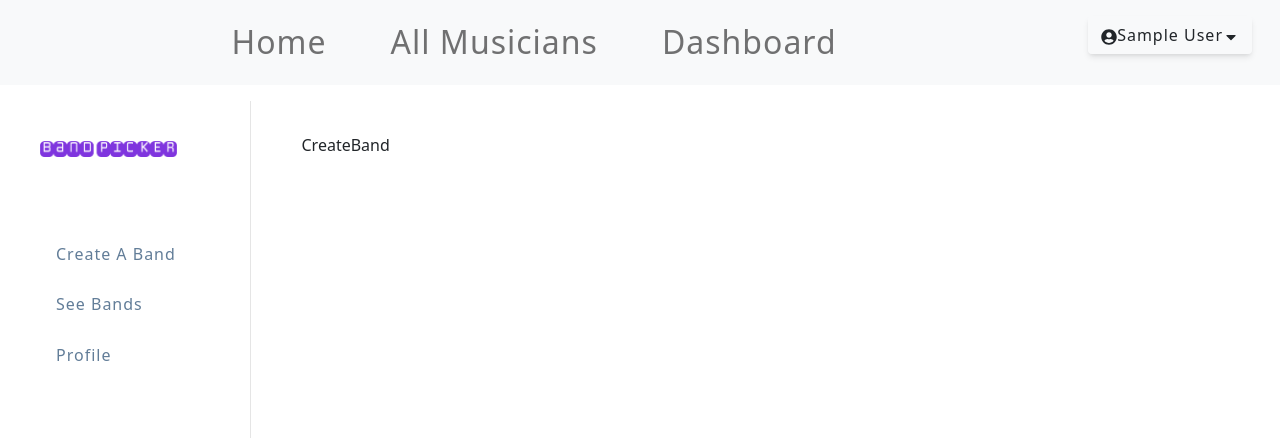
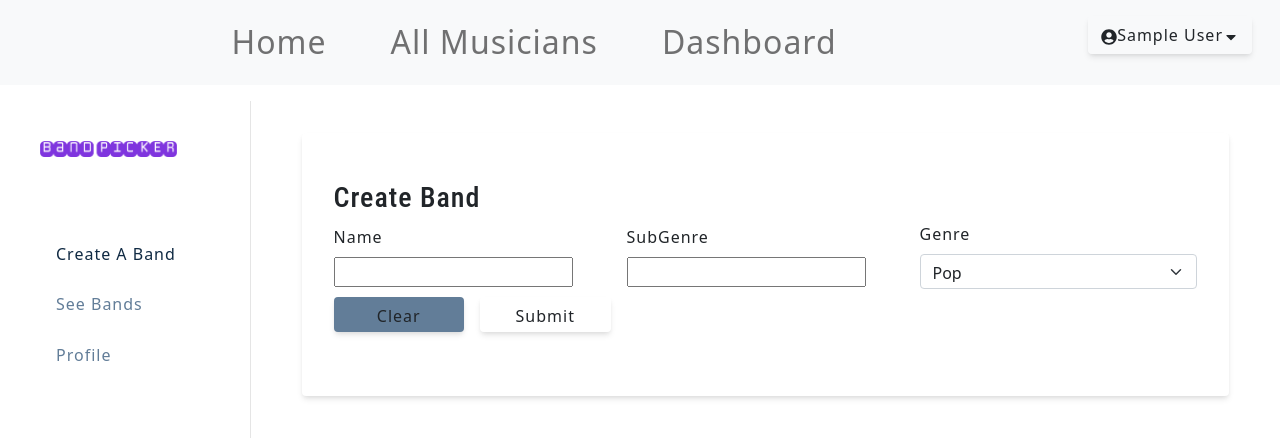
Before and after one commit to sarunx93/band_project, a React (Create React App) app in the folder client/: page /dashboard/create-band in a window 1280 px wide. Shown: the top 438 px of the page. Built offline with nearby package versions, Linux system fonts and the light colour scheme; sample sign-in values are in the browser's storage; the HTML template or start-up script is replaced by a standard one.

Commit message:
data fetching tested

```diff
--- a/client/src/App.js
+++ b/client/src/App.js
@@ -28,6 +28,7 @@ function App() {
         >
           <Route path="/dashboard/see-bands" element={<SeeBands />} />
           <Route index="/dashboard/profile" element={<Profile />} />
+          <Route path="/dashboard/profile" element={<Profile />} />
           <Route path="/dashboard/create-band" element={<CreateBand />} />
         </Route>
         <Route path="/register" element={<Register />} />
--- /dev/null
+++ b/client/src/components/FormRowSelect.js
@@ -0,0 +1,28 @@
+import React from "react";
+
+const FormRowSelect = ({ labelText, name, value, handleChange, list }) => {
+  return (
+    <div className="form-row">
+      <label htmlFor={name} className="form-label">
+        {labelText || name}
+      </label>
+      <select
+        name={name}
+        id={name}
+        value={value}
+        onChange={handleChange}
+        className="form-select"
+      >
+        {list.map((item, index) => {
+          return (
+            <option value={item} key={index}>
+              {item}
+            </option>
+          );
+        })}
+      </select>
+    </div>
+  );
+};
+
+export default FormRowSelect;
--- a/client/src/components/NavLinks.js
+++ b/client/src/components/NavLinks.js
@@ -4,7 +4,7 @@ const NavLinks = () => {
   return (
     <div className="nav-links">
       <NavLink
-        to="dashboard/create-band"
+        to="/dashboard/create-band"
         key="1"
         className={({ isActive }) =>
           isActive ? "nav-link active" : "nav-link"
@@ -14,7 +14,7 @@ const NavLinks = () => {
         Create a Band
       </NavLink>
       <NavLink
-        to="dashboard/see-bands"
+        to="/dashboard/see-bands"
         key="2"
         className={({ isActive }) =>
           isActive ? "nav-link active" : "nav-link"
@@ -24,7 +24,7 @@ const NavLinks = () => {
         See Bands
       </NavLink>
       <NavLink
-        to="dashboard/profile"
+        to="/dashboard/profile"
         key="3"
         className={({ isActive }) =>
           isActive ? "nav-link active" : "nav-link"
--- /dev/null
+++ b/client/src/features/band/bandSlice.js
@@ -0,0 +1,22 @@
+import { createSlice, createAsyncThunk } from "@reduxjs/toolkit";
+import { toast } from "react-toastify";
+import customFetch from "../../utils/axios";
+import { getUserFromLocalStorage } from "../../utils/localStorage";
+
+const initialState = {
+  isLoading: false,
+  isEditing: false,
+  name: "",
+  members: [],
+  genreDefault: "Pop",
+  genre: ["Rock", "Pop", "Jazz", "Metal", "Funk", "Latin", "Fusion", "Others"],
+  subGenre: "",
+  editBandId: "",
+};
+
+const bandSlice = createSlice({
+  name: "band",
+  initialState,
+});
+
+export default bandSlice.reducer;
--- /dev/null
+++ b/client/src/features/musician/musicianSlice.js
@@ -0,0 +1,44 @@
+import { createSlice, createAsyncThunk } from "@reduxjs/toolkit";
+import { toast } from "react-toastify";
+import customFetch from "../../utils/axios";
+const initialState = {
+  isLoading: false,
+  musicians: [],
+};
+
+export const getAllMusicians = createAsyncThunk(
+  "musician/getAllMusicians",
+  async (_, thunkAPI) => {
+    try {
+      const resp = await customFetch.get(
+        "/musicians?position=all&location=all"
+      );
+      console.log(resp);
+      return resp.data;
+    } catch (error) {
+      console.log(error);
+    }
+  }
+);
+
+const musicianSlice = createSlice({
+  name: "musician",
+  initialState,
+  extraReducers: {
+    [getAllMusicians.pending]: (state) => {
+      state.isLoading = true;
+    },
+    [getAllMusicians.fulfilled]: (state, { payload }) => {
+      const { musicians } = payload;
+
+      state.isLoading = false;
+      state.musicians = musicians;
+    },
+    [getAllMusicians.rejected]: (state, { payload }) => {
+      state.isLoading = false;
+      toast.error(payload);
+    },
+  },
+});
+
+export default musicianSlice.reducer;
--- a/client/src/features/user/userSlice.js
+++ b/client/src/features/user/userSlice.js
@@ -29,6 +29,27 @@ export const loginUser = createAsyncThunk(
       const resp = await customFetch.post("/auth/login", user);
       return resp.data;
     } catch (error) {
+      return thunkAPI.rejectWithValue(error.response.data.msg);
+    }
+  }
+);
+
+export const updateUser = createAsyncThunk(
+  "user/updateUser",
+  async (user, thunkAPI) => {
+    try {
+      const resp = await customFetch.patch("/auth/updateUser", user, {
+        headers: {
+          authorization: `Bearer ${thunkAPI.getState().user.user.token}`,
+        },
+      });
+      return resp.data;
+    } catch (error) {
+      if (error.response.status === 401) {
+        thunkAPI.dispatch(logoutUser());
+
+        return thunkAPI.rejectWithValue("Unauthorized logging out");
+      }
       return thunkAPI.rejectWithValue(error.response.data.msg);
     }
   }
@@ -74,6 +95,21 @@ const userSlice = createSlice({
       state.isLoading = false;
       toast.error(payload);
     },
+    [updateUser.pending]: (state) => {
+      state.isLoading = true;
+    },
+    [updateUser.fulfilled]: (state, { payload }) => {
+      const { user } = payload;
+      user.token = payload.token;
+      state.isLoading = false;
+      state.user = user;
+      addUserToLocalStorage(user);
+      toast.success(`User updated`);
+    },
+    [updateUser.pending]: (state, { payload }) => {
+      state.isLoading = false;
+      toast.error(payload);
+    },
   },
 });
 export const { logoutUser } = userSlice.actions;
--- a/client/src/pages/AllMusicians.js
+++ b/client/src/pages/AllMusicians.js
@@ -1,6 +1,15 @@
-import React from "react";
+import { useEffect } from "react";
+import { useSelector, useDispatch } from "react-redux";
+import { getAllMusicians } from "../features/musician/musicianSlice";
 
 const AllMusicians = () => {
+  const { musicians } = useSelector((store) => store.musician);
+  const dispatch = useDispatch();
+
+  useEffect(() => {
+    dispatch(getAllMusicians());
+  }, []);
+  console.log(musicians);
   return <div>AllMusicians</div>;
 };
 
--- a/client/src/pages/Dashboard/CreateBand.js
+++ b/client/src/pages/Dashboard/CreateBand.js
@@ -1,7 +1,139 @@
-import React from "react";
+import FormRow from "../../components/FormRow";
+import FormRowSelect from "../../components/FormRowSelect";
+import { useSelector, useDispatch } from "react-redux";
+import { toast } from "react-toastify";
+import styled from "styled-components";
+const CreateBand = () => {
+  const {
+    isLoading,
+    isEditing,
+    name,
+    members,
+    genreDefault,
+    genre,
+    subGenre,
+    editBandId,
+  } = useSelector((store) => store.band);
+  const dispatch = useDispatch();
+  const handleSubmit = (e) => {
+    e.preventDefault();
+    if (!name || !genre) {
+      toast.error("Please provide name and genre");
+      return;
+    }
+  };
+  const handleBandInput = (e) => {
+    const name = e.target.name;
+    const value = e.target.value;
+  };
+  return (
+    <Wrapper>
+      <form className="form">
+        <h3>{isEditing ? "edit band" : "create band"}</h3>
+        <div className="form-center">
+          <FormRow
+            type="text"
+            name="name"
+            value={name}
+            handleChange={handleBandInput}
+          />
 
-const CreateBand = () => {
-  return <div>CreateBand</div>;
+          <FormRow
+            type="text"
+            name="subGenre"
+            value={subGenre}
+            handleChange={handleBandInput}
+          />
+          <FormRowSelect
+            name="genre"
+            value={genreDefault}
+            handleChange={handleBandInput}
+            list={genre}
+          />
+          <div className="btn-container">
+            <button
+              type="button"
+              className="btn btn-block clear-btn"
+              onClick={() => console.log("clear value")}
+            >
+              clear
+            </button>
+            <button
+              type="button"
+              className="btn btn-block submit-btn"
+              onClick={handleSubmit}
+              disabled={isLoading}
+            >
+              submit
+            </button>
+          </div>
+        </div>
+      </form>
+    </Wrapper>
+  );
 };
-
+const Wrapper = styled.section`
+  border-radius: var(--borderRadius);
+  width: 100%;
+  background: var(--white);
+  padding: 3rem 2rem 4rem;
+  box-shadow: var(--shadow-2);
+  h3 {
+    margin-top: 0;
+  }
+  .form {
+    margin: 0;
+    border-radius: 0;
+    box-shadow: none;
+    padding: 0;
+    max-width: 100%;
+    width: 100%;
+  }
+  .form-row {
+    margin-bottom: 0rem;
+  }
+  .form-center {
+    display: grid;
+    row-gap: 0.5rem;
+  }
+  .form-center button {
+    align-self: end;
+    height: 35px;
+    margin-top: 1rem;
+  }
+  .btn-container {
+    display: grid;
+    grid-template-columns: 1fr 1fr;
+    column-gap: 1rem;
+    align-self: flex-end;
+    margin-top: 0.5rem;
+    button {
+      height: 35px;
+    }
+  }
+  .clear-btn {
+    background: var(--grey-500);
+  }
+  .clear-btn:hover {
+    background: var(--black);
+  }
+  @media (min-width: 992px) {
+    .form-center {
+      grid-template-columns: 1fr 1fr;
+      align-items: center;
+      column-gap: 1rem;
+    }
+    .btn-container {
+      margin-top: 0;
+    }
+  }
+  @media (min-width: 1120px) {
+    .form-center {
+      grid-template-columns: 1fr 1fr 1fr;
+    }
+    .form-center button {
+      margin-top: 0;
+    }
+  }
+`;
 export default CreateBand;
--- a/client/src/pages/Dashboard/Profile.js
+++ b/client/src/pages/Dashboard/Profile.js
@@ -4,6 +4,8 @@ import { useDispatch, useSelector } from "react-redux";
 import FormRow from "../../components/FormRow";
 import { toast } from "react-toastify";
 import { FaUserGraduate } from "react-icons/fa";
+import { updateUser } from "../../features/user/userSlice";
+
 const Profile = () => {
   const { isLoading, user } = useSelector((store) => store.user);
   const dispatch = useDispatch();
@@ -11,7 +13,7 @@ const Profile = () => {
     name: user?.name || "",
     email: user?.email || "",
     lastName: user?.lastName || "",
-    locaition: user?.location || "",
+    location: user?.location || "",
   });
   const handleSubmit = (e) => {
     e.preventDefault();
@@ -20,6 +22,7 @@ const Profile = () => {
       toast.error("Please provide all values");
       return;
     }
+    dispatch(updateUser(userData));
   };
   const handleChange = (e) => {
     const name = e.target.name;
--- a/client/src/store.js
+++ b/client/src/store.js
@@ -1,8 +1,11 @@
 import { configureStore } from "@reduxjs/toolkit";
+import bandSlice from "./features/band/bandSlice.js";
 import userSlice from "./features/user/userSlice.js";
-
+import musicianSlice from "./features/musician/musicianSlice";
 export const store = configureStore({
   reducer: {
     user: userSlice,
+    band: bandSlice,
+    musician: musicianSlice,
   },
 });
```
Also changed, not shown: 1 other file (tests, documents, lock files or other folders).
